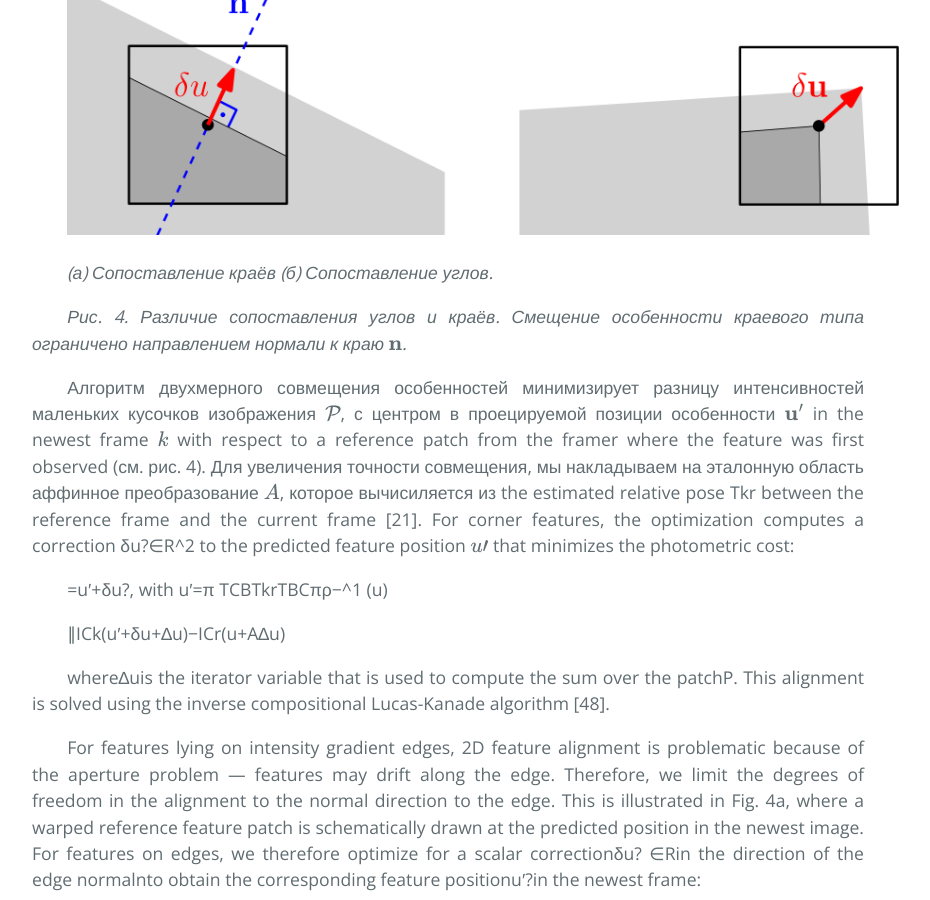
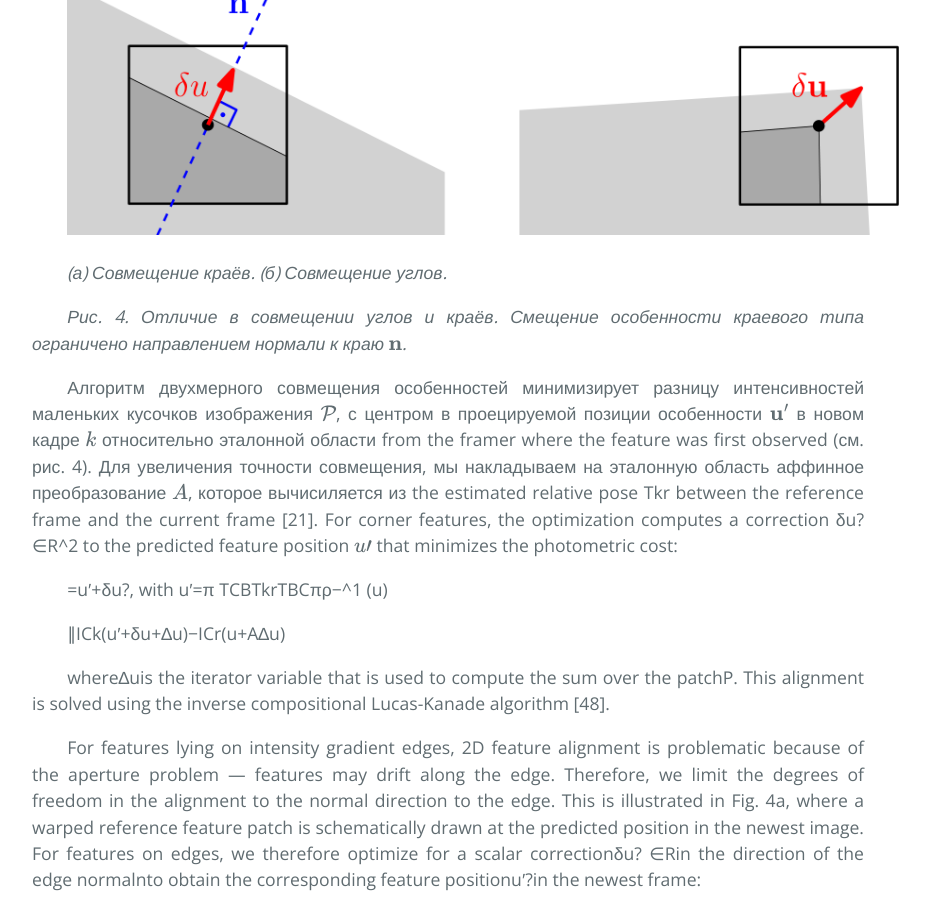
Before and after one commit to i-v-s/slam, a Jekyll site: the page built from svo2.md, in a window 1280 px wide and 900 px high, scrolled down 10776 px. Shown: the whole window, without its empty margins (192-1122 px from the left). Built offline with Jekyll 4.4.1, drawn with Linux system fonts in a browser that asks for light colours; our own code applies the rules of GitHub Pages for plain Markdown files; formulas are drawn with MathJax 3.

Commit message:
Updated svo2.md

```diff
--- a/svo2.md
+++ b/svo2.md
@@ -454,15 +454,15 @@ $$
 
 ![Сопоставление краёв и углов]({{site.baseurl}}/svo2/fig4.png)
 
-*(а) Сопоставление краёв (б) Сопоставление углов.*
-
-*Рис. 4. Различие сопоставления углов и краёв. Смещение
+*(а) Совмещение краёв. (б) Совмещение углов.*
+
+*Рис. 4. Отличие в совмещении углов и краёв. Смещение
 особенности краевого типа ограничено направлением нормали к краю $$\mathbf{n}$$.*
 
 Алгоритм двухмерного совмещения особенностей минимизирует разницу интенсивностей
 маленьких кусочков изображения $$\mathcal{P}$$, с центром в проецируемой
-позиции особенности $$\mathbf{u}'$$ in the newest frame $$k$$ with respect to
-a reference patch from the framer where the feature was
+позиции особенности $$\mathbf{u}'$$ в новом кадре $$k$$ относительно
+эталонной области from the framer where the feature was
 first observed (см. рис. 4).
 Для увеличения точности совмещения,
 мы накладываем на эталонную область аффинное преобразование $$A$$,
```
